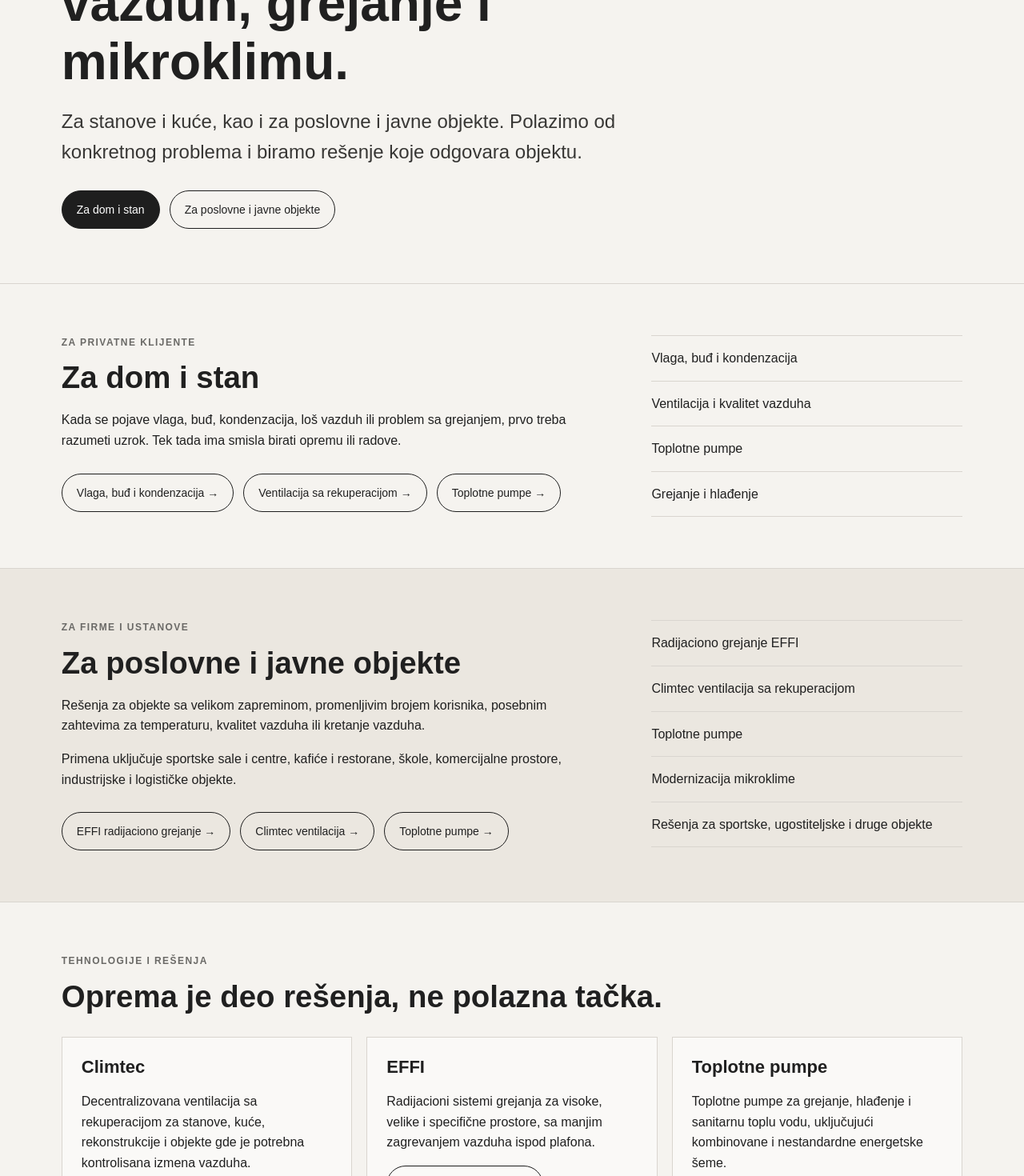
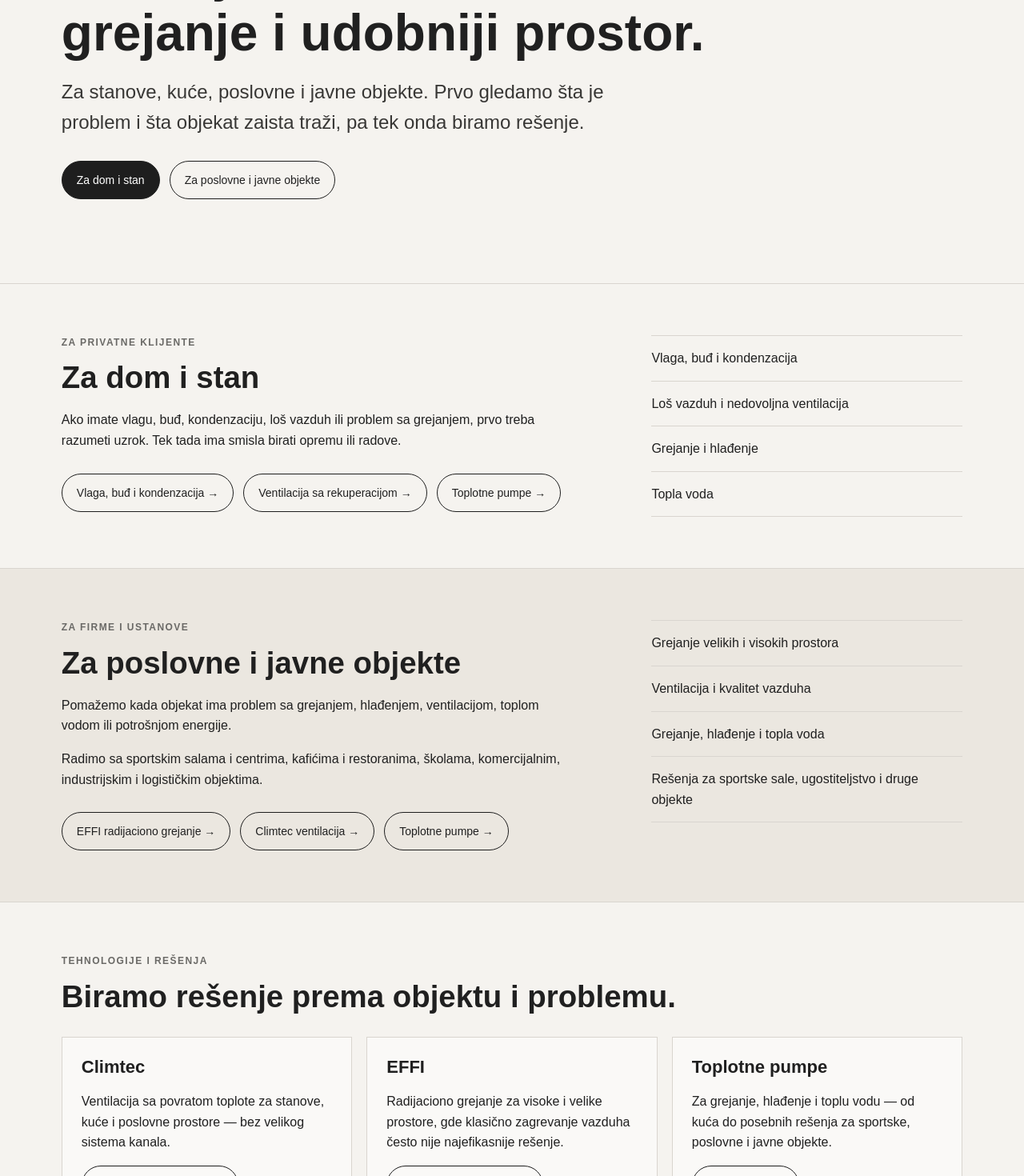
Before and after one commit to oikua66/koretskiy-rs, a Next.js app: page / in a window 1280 px wide. Shown: the part 300-1770 px from the top of the page at 80% size. Built offline with nearby package versions, Linux system fonts and the light colour scheme.

Commit message:
Simplify Serbian homepage copy

```diff
--- a/app/page.tsx
+++ b/app/page.tsx
@@ -1,34 +1,33 @@
 const privateItems = [
   'Vlaga, buđ i kondenzacija',
-  'Ventilacija i kvalitet vazduha',
-  'Toplotne pumpe',
+  'Loš vazduh i nedovoljna ventilacija',
   'Grejanje i hlađenje',
+  'Topla voda',
 ];
 
 const businessItems = [
-  'Radijaciono grejanje EFFI',
-  'Climtec ventilacija sa rekuperacijom',
-  'Toplotne pumpe',
-  'Modernizacija mikroklime',
-  'Rešenja za sportske, ugostiteljske i druge objekte',
+  'Grejanje velikih i visokih prostora',
+  'Ventilacija i kvalitet vazduha',
+  'Grejanje, hlađenje i topla voda',
+  'Rešenja za sportske sale, ugostiteljstvo i druge objekte',
 ];
 
 const technologyItems = [
   {
     title: 'Climtec',
-    text: 'Decentralizovana ventilacija sa rekuperacijom za stanove, kuće, rekonstrukcije i objekte gde je potrebna kontrolisana izmena vazduha.',
+    text: 'Ventilacija sa povratom toplote za stanove, kuće i poslovne prostore — bez velikog sistema kanala.',
     href: '/climtec',
     cta: 'Izbor opreme i ponuda →',
   },
   {
     title: 'EFFI',
-    text: 'Radijacioni sistemi grejanja za visoke, velike i specifične prostore, sa manjim zagrevanjem vazduha ispod plafona.',
+    text: 'Radijaciono grejanje za visoke i velike prostore, gde klasično zagrevanje vazduha često nije najefikasnije rešenje.',
     href: '/effi',
     cta: 'Izbor opreme i ponuda →',
   },
   {
     title: 'Toplotne pumpe',
-    text: 'Toplotne pumpe za grejanje, hlađenje i sanitarnu toplu vodu, uključujući kombinovane i nestandardne energetske šeme.',
+    text: 'Za grejanje, hlađenje i toplu vodu — od kuća do posebnih rešenja za sportske, poslovne i javne objekte.',
     href: '/toplotne-pumpe',
     cta: 'Opis rešenja →',
   },
@@ -53,9 +52,9 @@
       <section className="hero" id="top">
         <div className="hero-copy">
           <p className="eyebrow">Inženjerska rešenja u Srbiji</p>
-          <h1>Praktična rešenja za bolji vazduh, grejanje i mikroklimu.</h1>
+          <h1>Rešenja za svež vazduh, grejanje i udobniji prostor.</h1>
           <p className="lead">
-            Za stanove i kuće, kao i za poslovne i javne objekte. Polazimo od konkretnog problema i biramo rešenje koje odgovara objektu.
+            Za stanove, kuće, poslovne i javne objekte. Prvo gledamo šta je problem i šta objekat zaista traži, pa tek onda biramo rešenje.
           </p>
           <div className="hero-actions">
             <a className="button" href="#dom">Za dom i stan</a>
@@ -69,7 +68,7 @@
           <p className="eyebrow">Za privatne klijente</p>
           <h2>Za dom i stan</h2>
           <p>
-            Kada se pojave vlaga, buđ, kondenzacija, loš vazduh ili problem sa grejanjem, prvo treba razumeti uzrok. Tek tada ima smisla birati opremu ili radove.
+            Ako imate vlagu, buđ, kondenzaciju, loš vazduh ili problem sa grejanjem, prvo treba razumeti uzrok. Tek tada ima smisla birati opremu ili radove.
           </p>
           <div className="hero-actions">
             <a className="button button-secondary" href="/vlaga">Vlaga, buđ i kondenzacija →</a>
@@ -87,10 +86,10 @@
           <p className="eyebrow">Za firme i ustanove</p>
           <h2>Za poslovne i javne objekte</h2>
           <p>
-            Rešenja za objekte sa velikom zapreminom, promenljivim brojem korisnika, posebnim zahtevima za temperaturu, kvalitet vazduha ili kretanje vazduha.
+            Pomažemo kada objekat ima problem sa grejanjem, hlađenjem, ventilacijom, toplom vodom ili potrošnjom energije.
           </p>
           <p>
-            Primena uključuje sportske sale i centre, kafiće i restorane, škole, komercijalne prostore, industrijske i logističke objekte.
+            Radimo sa sportskim salama i centrima, kafićima i restoranima, školama, komercijalnim, industrijskim i logističkim objektima.
           </p>
           <div className="hero-actions">
             <a className="button button-secondary" href="/effi">EFFI radijaciono grejanje →</a>
@@ -105,7 +104,7 @@
 
       <section className="section" id="tehnologije">
         <p className="eyebrow">Tehnologije i rešenja</p>
-        <h2>Oprema je deo rešenja, ne polazna tačka.</h2>
+        <h2>Biramo rešenje prema objektu i problemu.</h2>
         <div className="cards">
           {technologyItems.map((item) => (
             <article className="card" key={item.title}>
```
